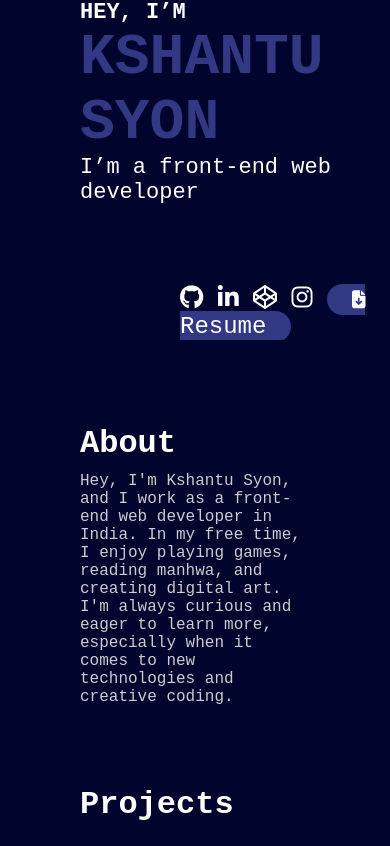
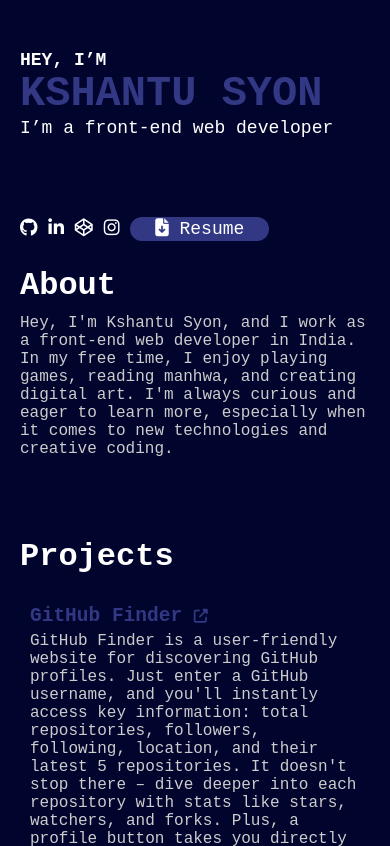
Before and after one commit to syon001/portfolio, a plain HTML site: page index.html in a window 390 px wide. Shown: the top 846 px of the page. Drawn offline with Linux system fonts and the light colour scheme.

Commit message:
Update style.css

```diff
--- a/style.css
+++ b/style.css
@@ -185,7 +185,7 @@ body{
 
     .main {
         padding: 80px;
-        height: 100%;
+        height: 90%;
         overflow-y: scroll;
     }
 
@@ -195,6 +195,38 @@ body{
 
     .intro {
         padding-left: 80px;
+        margin-top: 50px;
         margin-bottom: 80px;
     }
+
+    .social{
+        padding-left: 80px;
+        height: 32px;
+    }
 }
+
+@media (max-width: 520px) {
+    .intro {
+        padding-left: 20px;
+    }
+
+    .intro h2{
+        font-size: 42px;
+    }
+
+    .intro p{
+        font-size: 18px;
+    }
+
+    .social{
+        padding-left: 20px;
+        height: 24px;
+        font-size: 18px;
+    }
+
+    .main {
+        padding: 20px;
+        height: 100%;
+        overflow-y: scroll;
+    }
+}
```
